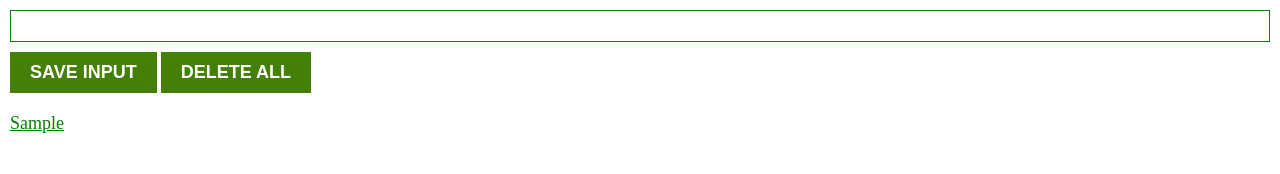
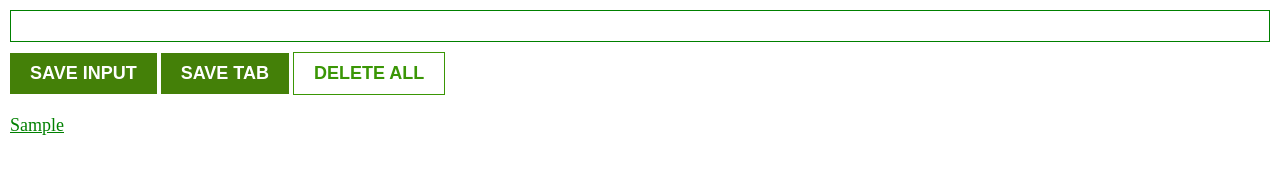
Before and after one commit to Qasim-Akram/Web-dev, a browser extension: page leadTracker/index.html in a window 1280 px wide. Both pictures are taken after typing "Sample" into the empty fields and a click on the button "SAVE INPUT". Drawn offline with Linux system fonts and the light colour scheme.

Commit message:
final extension

```diff
--- a/leadTracker/index.html
+++ b/leadTracker/index.html
@@ -11,6 +11,7 @@
 <body>
     <input type="text" id="input-el">
     <button id="save-btn">SAVE INPUT</button>
+    <button id="save-tab">SAVE TAB</button>
     <button id="deleteall-btn">DELETE ALL</button>
     <ul id="showTrack"></ul>
     <script src="script.js"></script>
--- a/leadTracker/script.js
+++ b/leadTracker/script.js
@@ -2,43 +2,47 @@ let myLeads = []
 
 const textInput = document.getElementById("input-el")
 const saveBtn = document.getElementById("save-btn")
-const  list = document.getElementById("showTrack")
+const list = document.getElementById("showTrack")
 const deleteAllBtn = document.getElementById("deleteall-btn")
-const  leadFromStorage = JSON.parse(localStorage.getItem("Leads"))
+const leadFromStorage = JSON.parse(localStorage.getItem("Leads"))
+const saveTabBtn = document.getElementById("save-tab")
 
 
 
- if(leadFromStorage){
-     myLeads = leadFromStorage
-     renderLead()
+if (leadFromStorage) {
+    myLeads = leadFromStorage
+    render(myLeads)
 }
 
+function render(leads) {
+    let listItems = " "
+    for (let i = 0; i < leads.length; i++) {
+        listItems += `<li><a target='_blank'
+        href='${leads[i]}'>${leads[i]}</a></li>`
+    }
+    list.innerHTML = listItems
+}
 
 saveBtn.addEventListener("click", function () {
     myLeads.push(textInput.value)
-    localStorage.setItem("Leads",JSON.stringify(myLeads))
-    renderLead()
+    localStorage.setItem("Leads", JSON.stringify(myLeads))
+    render(myLeads)
     textInput.value = ''
 })
 
-deleteAllBtn.addEventListener("dblclick",function(){
+deleteAllBtn.addEventListener("dblclick", function () {
     localStorage.clear()
     myLeads = []
-    renderLead()
-
-
+    render(myLeads)
+    textInput.value = ''
 })
 
 
- function renderLead() {
-    let listItems = " "
-     for (let i = 0; i < myLeads.length; i++) {
-         //list.innerHTML+= "<li>"+myLeads[i]+"</li>"
-         //second method to create li element and append it to the list
-         // let li=document.createElement("li")
-         // li.textContent=myLeads[i]
-         // list.append(li)
-         listItems += `<li><a target='_blank' href='${myLeads[i]}'>${myLeads[i]}</a></li>`
-    }
-    list.innerHTML = listItems
-    }
+
+saveTabBtn.addEventListener("click", function () {
+    chrome.tabs.query({ active: true, currentWindow: true }, function (tabs) {
+        myLeads.push(tabs[0].url)
+        localStorage.setItem("Leads", JSON.stringify(myLeads))
+        render(myLeads)
+    })
+})
--- a/leadTracker/style.css
+++ b/leadTracker/style.css
@@ -17,7 +17,7 @@ body{
 
 }
 
-#save-btn , #deleteall-btn{
+#save-btn,#save-tab {
     margin-top: 10px;
     padding: 10px 20px;
     font-size: large;
@@ -25,6 +25,18 @@ body{
     background: rgb(68, 128, 8);
     border: none;
     color:white;
+    cursor: pointer;
+    min-width: 100px;
+
+}
+#deleteall-btn{
+    margin-top: 10px;
+    padding: 10px 20px;
+    font-size: large;
+    font-weight: bold;
+    background: rgb(255, 255, 255);
+    border: 1px solid rgb(58, 150, 5);
+    color:rgb(58, 150, 5);
     cursor: pointer;
     min-width: 100px;
 
```
Also changed, not shown: leadTracker/manifest.json.
